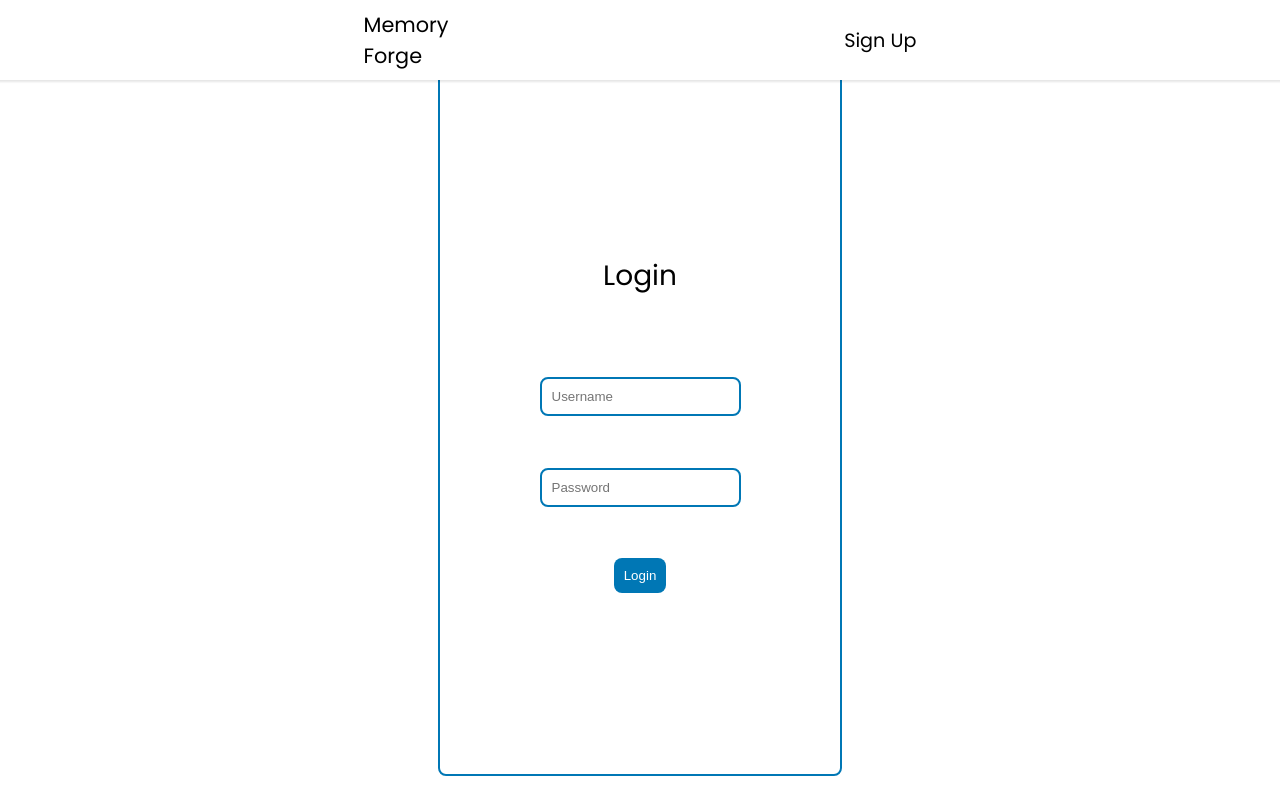
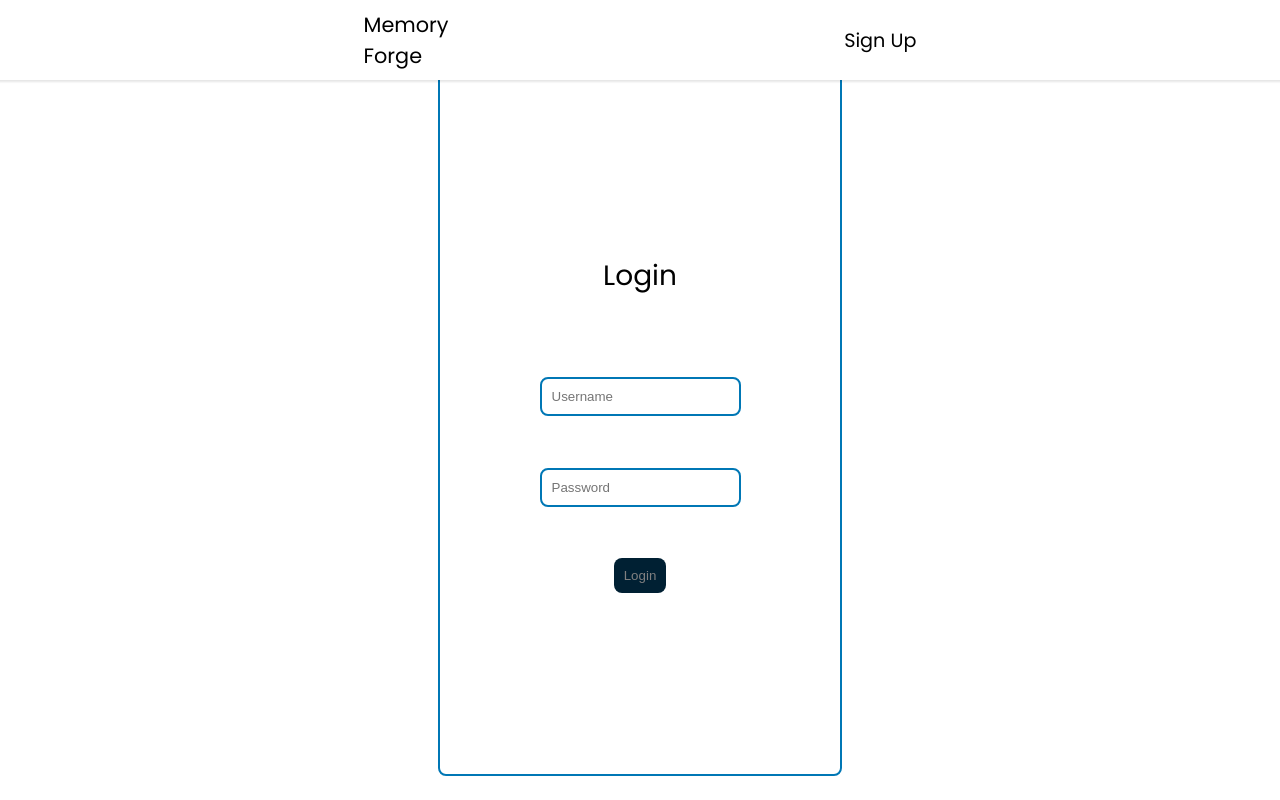
Before and after one commit to erkina308/memory-forge-fe, a React (Vite) app: page /login in a window 1280 px wide. Built offline with nearby package versions, Linux system fonts and the light colour scheme; no server answers.

Commit message:
login and register button disabled functionality handled

```diff
--- a/src/pages/authPages/Login.jsx
+++ b/src/pages/authPages/Login.jsx
@@ -29,6 +29,10 @@ const Login = () => {
       console.error("Login failed:", error);
       // Handle login error, e.g., display an error message to the user
     }
+  };
+
+  const areInputsEmpty = () => {
+    return username.trim() === "" || password.trim() === "";
   };
 
   return (
@@ -63,7 +67,9 @@ const Login = () => {
                 value={password}
                 onChange={(e) => setPassword(e.target.value)}
               />
-              <button type="submit">Login</button>
+              <button type="submit" disabled={areInputsEmpty()}>
+                Login
+              </button>
             </form>
           </div>
         </div>
--- a/src/pages/authPages/Register.jsx
+++ b/src/pages/authPages/Register.jsx
@@ -44,7 +44,7 @@ const RegisterForm = () => {
 
   const areAllInputsEmpty = () => {
     return (
-      username.trim() === "" && email.trim() === "" && password.trim() === ""
+      username.trim() === "" || email.trim() === "" || password.trim() === ""
     );
   };
 
```
